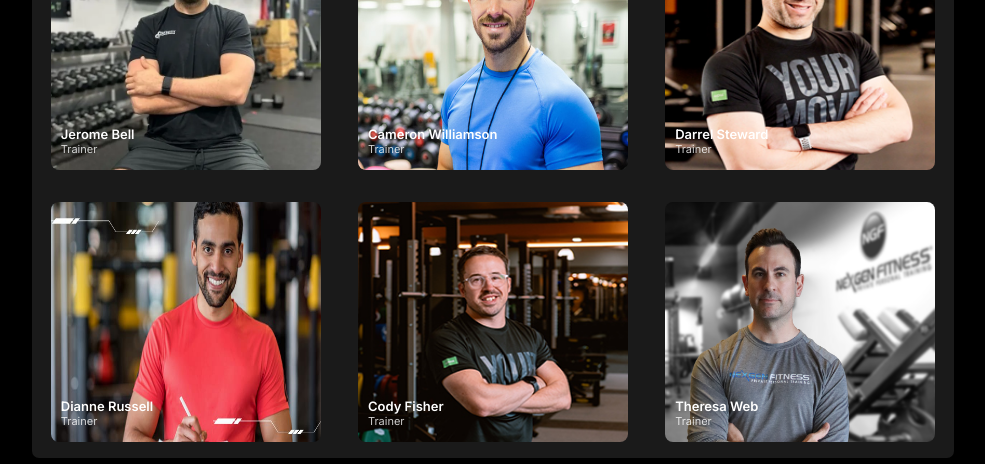
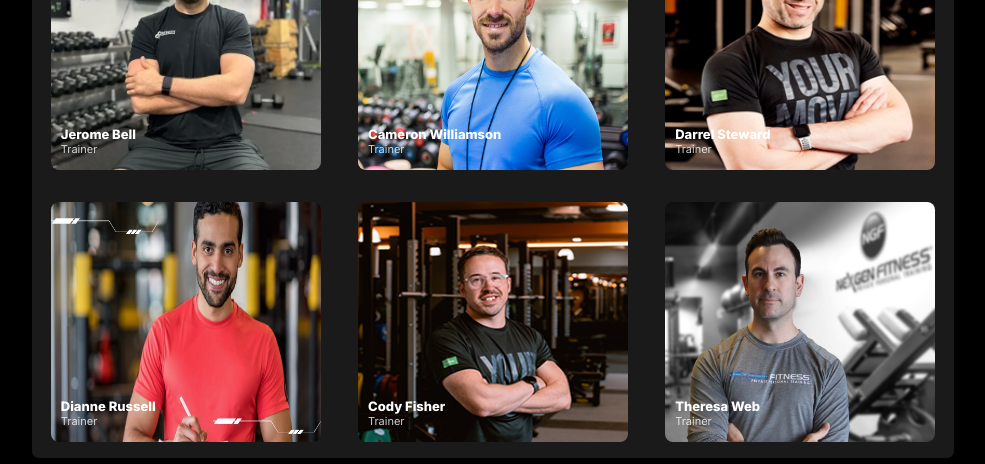
Before and after one commit to fardin-alvi/Assingment-02, a plain HTML site: page index.html in a window 1280 px wide. Shown: the part 2300-2764 px from the top of the page, without its empty margins (147-1132 px from the left). Drawn offline with Linux system fonts and the light colour scheme.

Commit message:
final for submit

```diff
--- a/style.css
+++ b/style.css
@@ -397,7 +397,7 @@ td{
     color: rgb(255, 255, 255);
     font-family: Inter;
     font-size: 13px;
-    font-weight: 600;
+    font-weight: 800;
 }
 .team-member-intro p{
     color: rgba(255, 255, 255, 0.8);
```
